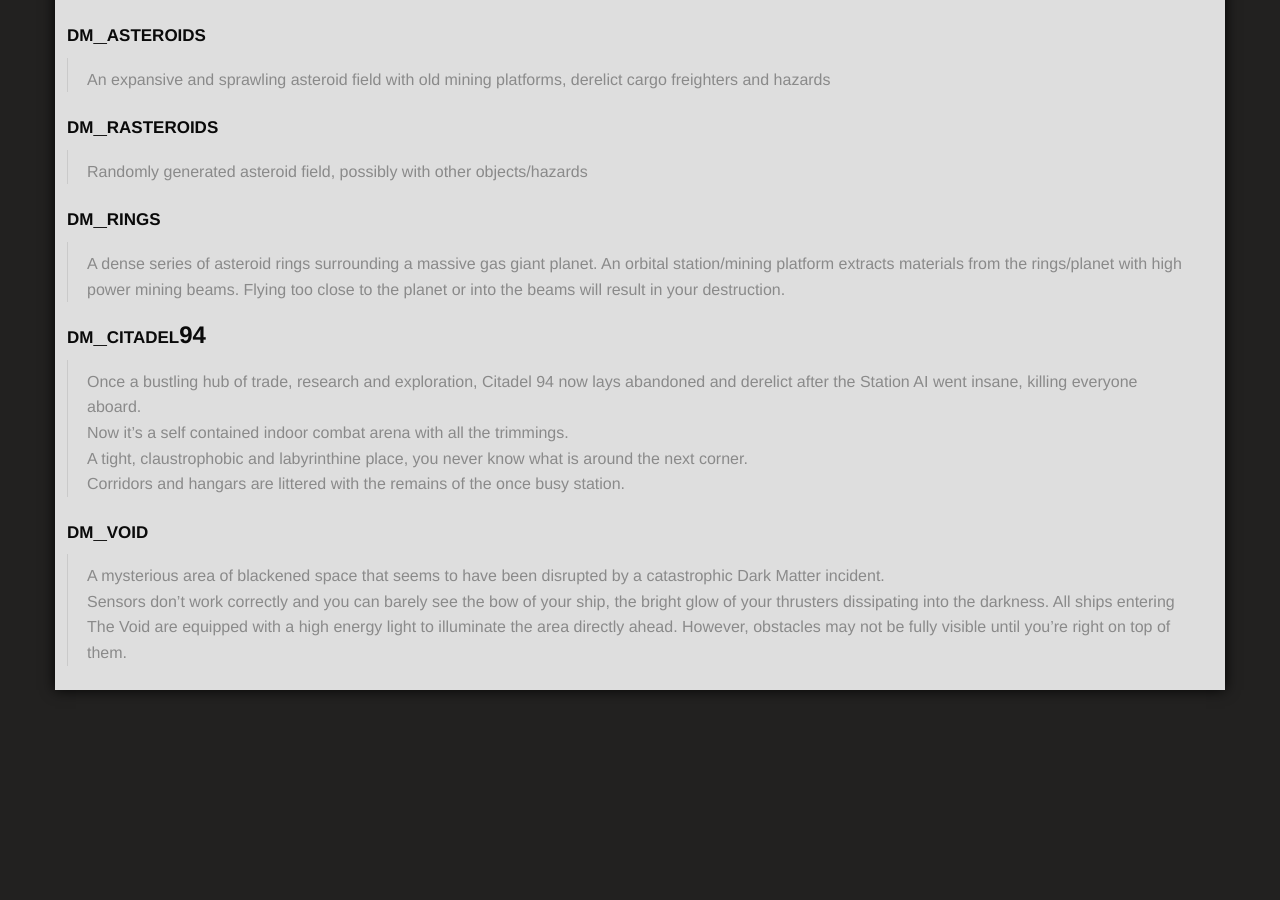
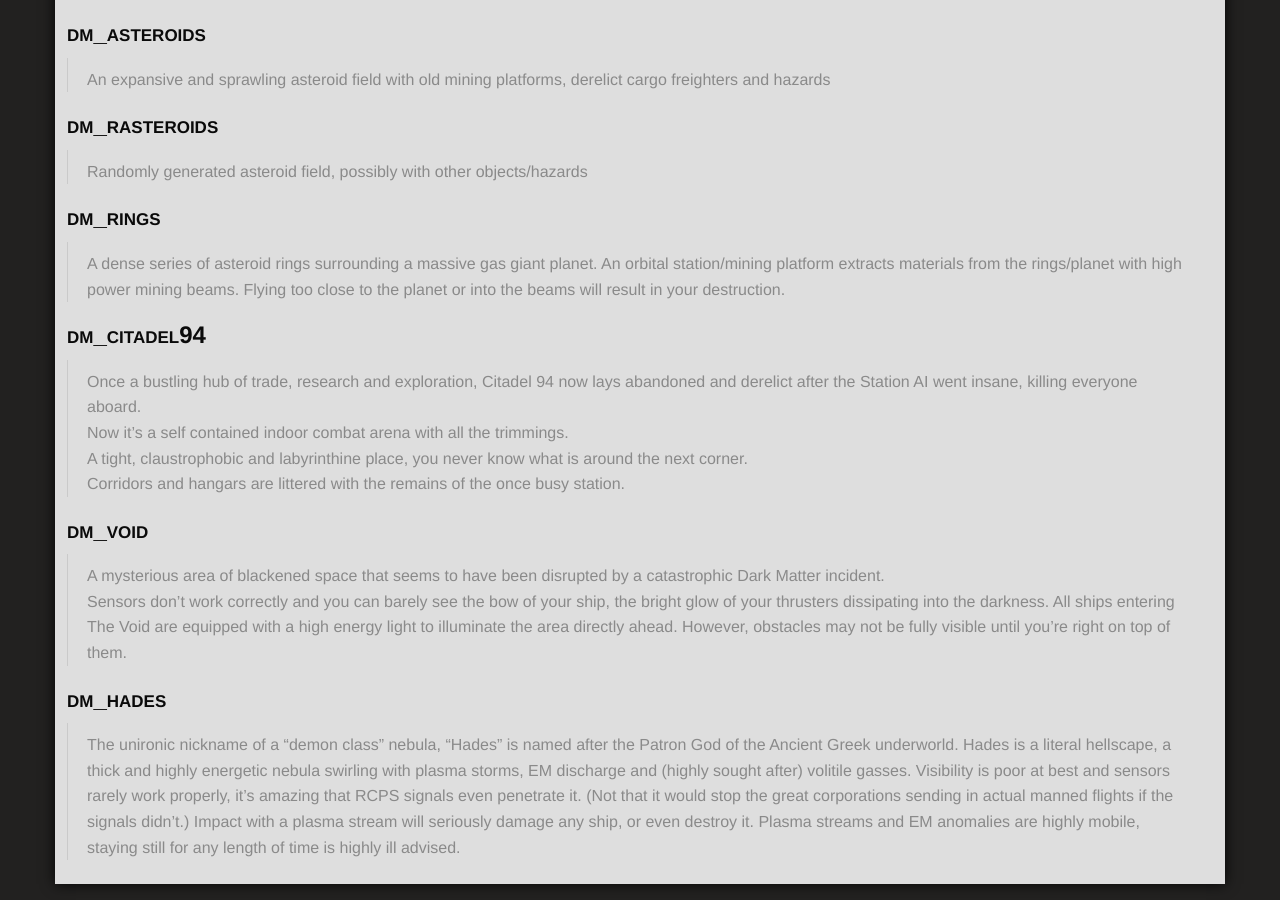
Before and after one commit to corporeality-space/web, a Jekyll site: the page built from designs/arenas.md, in a window 1280 px wide and 900 px high, scrolled down 1345 px. Built offline with Jekyll 4.4.1, drawn with Linux system fonts in a browser that asks for light colours; nearby versions of some CDN libraries; some web fonts are replaced; our own code applies the rules of GitHub Pages for plain Markdown files; library files that are not in the unit come from our copies; before the commit the page ends 2051 px from its top, so only the background shows below that.

Commit message:
Update arenas.md
Add DM_Hades

```diff
--- a/designs/arenas.md
+++ b/designs/arenas.md
@@ -80,3 +80,11 @@ Team 2 must destroy the freighter before it enters slipstream.
 > A mysterious area of blackened space that seems to have been disrupted by a catastrophic Dark Matter incident.
 > Sensors don't work correctly and you can barely see the bow of your ship, the bright glow of your thrusters dissipating into the darkness.
 > All ships entering The Void are equipped with a high energy light to illuminate the area directly ahead. However, obstacles may not be fully visible until you're right on top of them.
+
+## dm_hades
+
+> The unironic nickname of a "demon class" nebula, "Hades" is named after the Patron God of the Ancient Greek underworld.
+> Hades is a literal hellscape, a thick and highly energetic nebula swirling with plasma storms, EM discharge and (highly sought after) volitile gasses.
+> Visibility is poor at best and sensors rarely work properly, it's amazing that RCPS signals even penetrate it. (Not that it would stop the great corporations sending in actual manned flights if the signals didn't.)
+> Impact with a plasma stream will seriously damage any ship, or even destroy it.
+> Plasma streams and EM anomalies are highly mobile, staying still for any length of time is highly ill advised.
```
